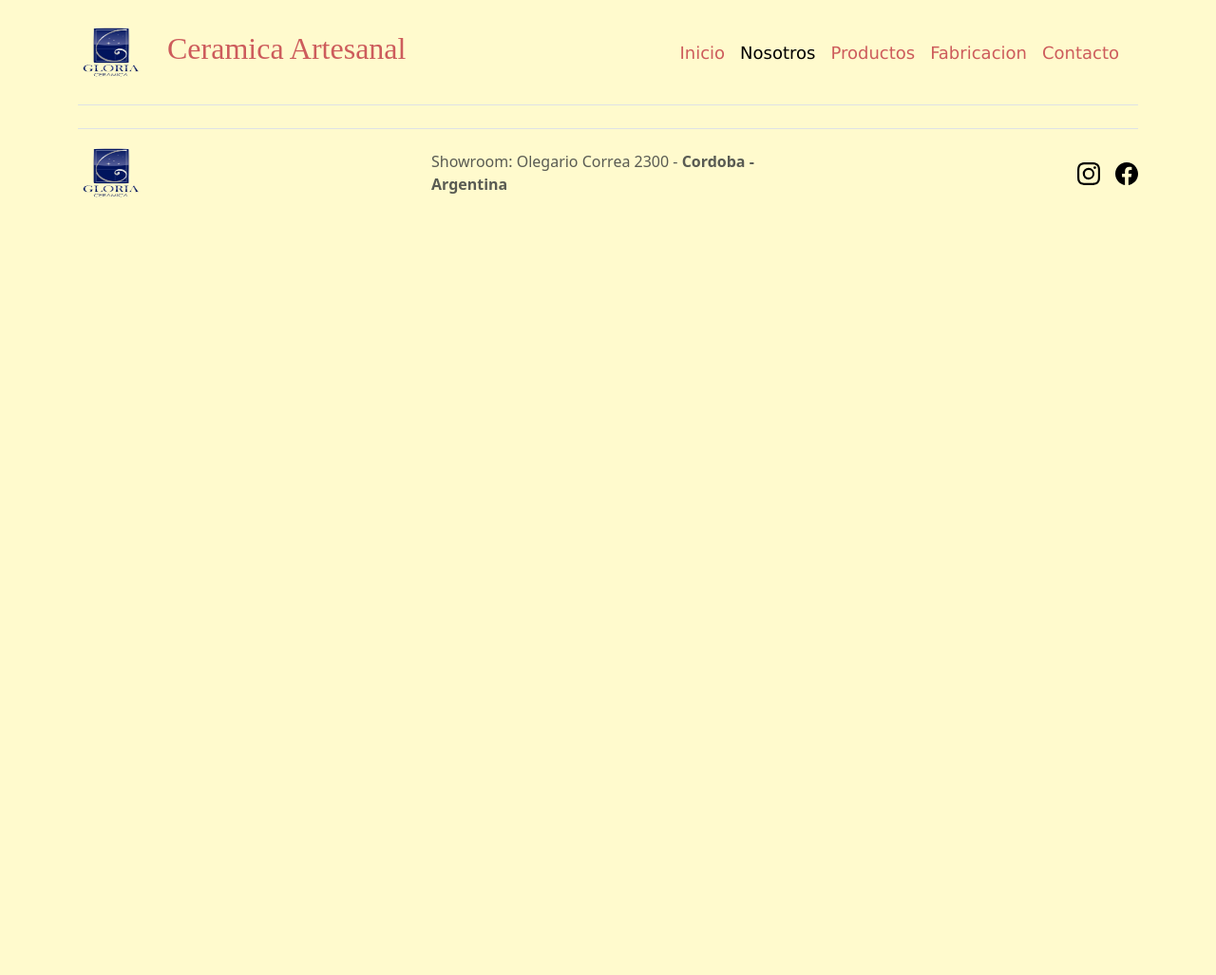
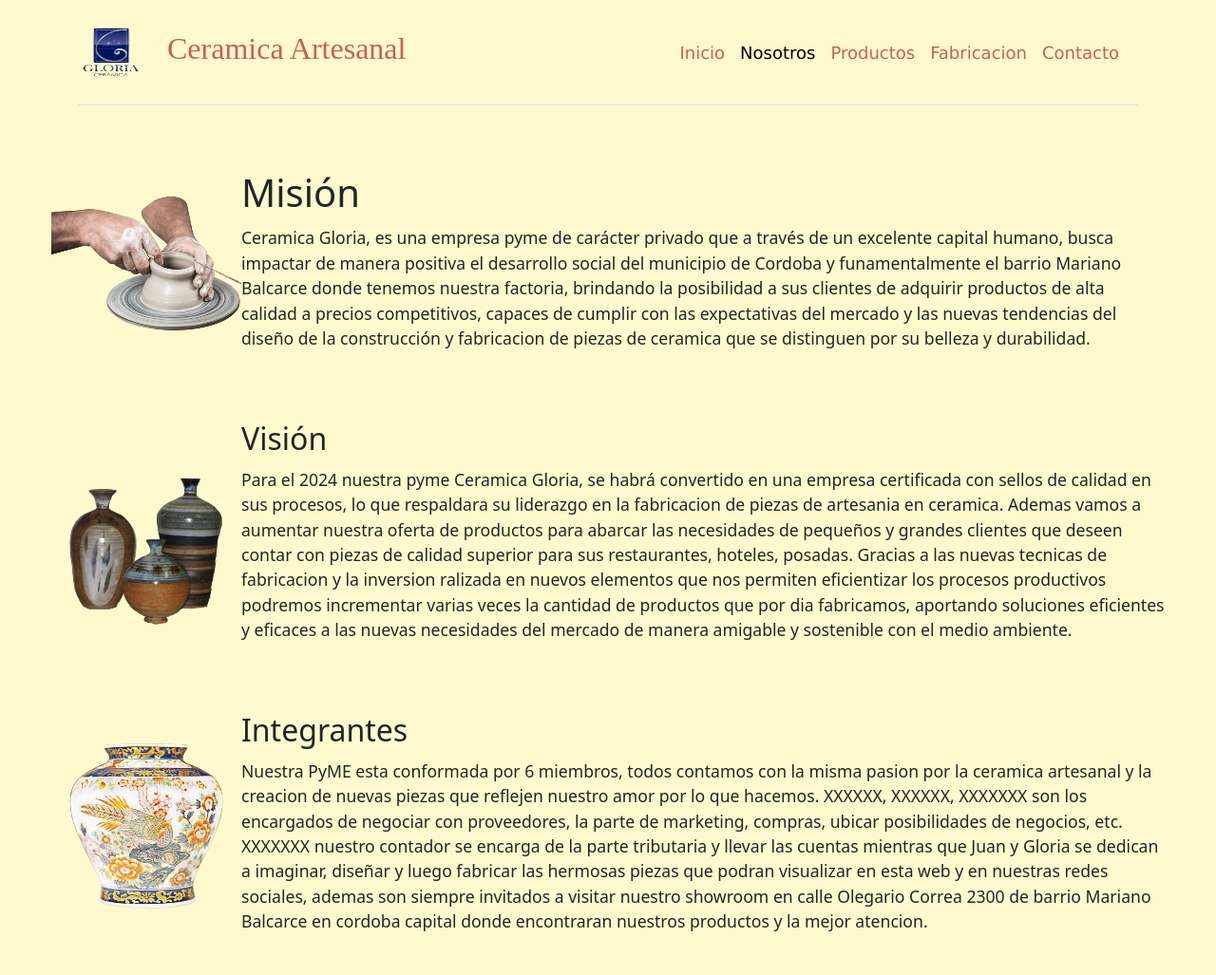
Before and after one commit to gecko2321/EntregaFinal-MorenoRicardo, a website: page html/nosotros.html in a window 1280 px wide. Shown: the top 1027 px of the page at 95% size. Before the commit the page ends 800 px from the top, so only its background shows below. Drawn offline with nearby package versions, Linux system fonts and the light colour scheme; a web font is replaced by a local one.

Commit message:
nosotros

```diff
--- a/html/nosotros.html
+++ b/html/nosotros.html
@@ -91,9 +91,71 @@
       </header>
     </div>
 
+    <!-- Body -->
 
-
-
+    <main class="about">
+      <section class="about__box">
+        <img
+          src="../img/Nosotros/a.png"
+          alt="Imagen A"
+          class="about__img--md"
+        />
+        <div>
+          <h1 class="about__header--left">Misión</h1>
+          <p class="about__text--md">
+            Ceramica Gloria, es una empresa pyme de carácter privado que a
+            través de un excelente capital humano, busca impactar de manera
+            positiva el desarrollo social del municipio de Cordoba y
+            funamentalmente el barrio Mariano Balcarce donde tenemos nuestra
+            factoria, brindando la posibilidad a sus clientes de adquirir
+            productos de alta calidad a precios competitivos, capaces de cumplir
+            con las expectativas del mercado y las nuevas tendencias del diseño
+            de la construcción y fabricacion de piezas de ceramica que se
+            distinguen por su belleza y durabilidad.
+          </p>
+        </div>
+      </section>
+      <section class="about__box">
+        <img src="../img/Nosotros/b.png" alt="" class="about__img--md" />
+        <div>
+          <h2 class="about__header--left">Visión</h2>
+          <p class="about__text--md">
+            Para el 2024 nuestra pyme Ceramica Gloria, se habrá convertido en
+            una empresa certificada con sellos de calidad en sus procesos, lo
+            que respaldara su liderazgo en la fabricacion de piezas de artesania
+            en ceramica. Ademas vamos a aumentar nuestra oferta de productos
+            para abarcar las necesidades de pequeños y grandes clientes que
+            deseen contar con piezas de calidad superior para sus restaurantes,
+            hoteles, posadas. Gracias a las nuevas tecnicas de fabricacion y la
+            inversion ralizada en nuevos elementos que nos permiten eficientizar
+            los procesos productivos podremos incrementar varias veces la
+            cantidad de productos que por dia fabricamos, aportando soluciones
+            eficientes y eficaces a las nuevas necesidades del mercado de manera
+            amigable y sostenible con el medio ambiente.
+          </p>
+        </div>
+      </section>
+      <section class="about__box">
+        <img src="../img/Nosotros/c.png" alt="" class="about__img--md" />
+        <div>
+          <h2 class="about__header--left">Integrantes</h2>
+          <p class="about__text--md">
+            Nuestra PyME esta conformada por 6 miembros, todos contamos con la
+            misma pasion por la ceramica artesanal y la creacion de nuevas
+            piezas que reflejen nuestro amor por lo que hacemos. XXXXXX, XXXXXX,
+            XXXXXXX son los encargados de negociar con proveedores, la parte de
+            marketing, compras, ubicar posibilidades de negocios, etc. XXXXXXX
+            nuestro contador se encarga de la parte tributaria y llevar las
+            cuentas mientras que Juan y Gloria se dedican a imaginar, diseñar y
+            luego fabricar las hermosas piezas que podran visualizar en esta web
+            y en nuestras redes sociales, ademas son siempre invitados a visitar
+            nuestro showroom en calle Olegario Correa 2300 de barrio Mariano
+            Balcarce en cordoba capital donde encontraran nuestros productos y
+            la mejor atencion.
+          </p>
+        </div>
+      </section>
+    </main>
 
     <!-- Pie de Pagina -->
     <svg xmlns="http://www.w3.org/2000/svg" class="d-none">
--- a/scss/_commons.scss
+++ b/scss/_commons.scss
@@ -26,12 +26,12 @@ body {
   font-size: $tituloFontSize;
   color: $tituloColor;
   text-align: $tituloTextAlign;
-  padding: 1rem;
+  padding:1rem;
 }
 
 
 .carousel-item {
-  @include position(center,5rem,5rem,8rem,8rem);
+  @include position(right,5rem,5rem,8rem,8rem);
   max-height: 600px;
   max-width: 600px;
 }
--- /dev/null
+++ b/scss/_nosotros.scss
@@ -0,0 +1,35 @@
+.about {
+    padding: 10px 30px;
+  }
+  .about__box {
+    display: flex;
+    flex-direction: row;
+    align-items: center;
+    margin: auto;
+    padding: 1.5rem;
+  }
+
+  .about__header--left {
+    text-align: left;
+    margin: 10px 0;
+  }
+  .about__text--md {
+    font-size: 1.1em;
+  }
+  .about__link--left {
+    display: block;
+    text-align: left;
+    color: rgb(73, 27, 55);
+    text-decoration: none;
+    font-size: 1.2em;
+    margin: 10px 0;
+  }
+  .about__list--gray {
+    color: gray;
+    list-style: square;
+    padding-left: 80px;
+    font-size: 1.2em;
+    line-height: 1.4em;
+    font-weight: 300;
+    margin: 10px 0;
+  }
--- a/scss/_vars.scss
+++ b/scss/_vars.scss
@@ -18,6 +18,6 @@ $headerTextDecoration: solid;
 
 //Variables Titulo
 $tituloFontFamily: verdana;
-$tituloFontSize: large;
+$tituloFontSize: xx-large;
 $tituloColor: indianred;
 $tituloTextAlign: center;
--- a/scss/style.scss
+++ b/scss/style.scss
@@ -3,3 +3,4 @@
 @import "_mixins";
 @import "_commons";
 @import "_nav";
+@import "_nosotros"
```
Also changed, not shown: html/productos.html (+2 -2 lines), index.html (+5 -2 lines), css/style.css, img/Nosotros/a.png (added), img/Nosotros/a.webp (added), img/Nosotros/b.png (added), img/Nosotros/c.png (added), img/Nosotros/jarroncito.jpg (added), 1 other file.
